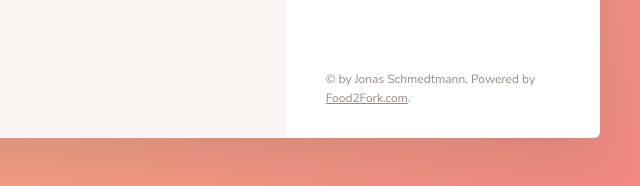
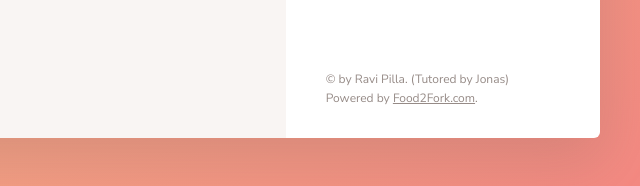
Before and after one commit to 479BetaCoder/forkifyMe, a website built with webpack: page src/index.html in a window 1280 px wide. Shown: the part 1013-1199 px from the top of the page, 640-1280 px from the left. Built offline with nearby package versions, Linux system fonts and the light colour scheme.

Commit message:
Ui changes

```diff
--- a/src/index.html
+++ b/src/index.html
@@ -8,7 +8,7 @@
     <link href="https://fonts.googleapis.com/css?family=Nunito+Sans:400,600,700" rel="stylesheet">
     <link rel="stylesheet" href="css/style.css">
     <link rel="shortcut icon" href="img/favicon.png" type="image/x-icon">
-    <title>forkifyME | Search over 1,000,000 recipes</title>
+    <title>forkifyME</title>
 </head>
 
 <body>
@@ -429,7 +429,7 @@
             </ul>
 
             <div class="copyright">
-                &copy; by Jonas Schmedtmann. Powered by
+                &copy; by Ravi Pilla. (Tutored by Jonas) Powered by
                 <a href="http://food2fork.com" target="_blank" class="link">Food2Fork.com</a>.
             </div>
 
```
Also changed, not shown: dist/img/logo.png, dist/index.html.
